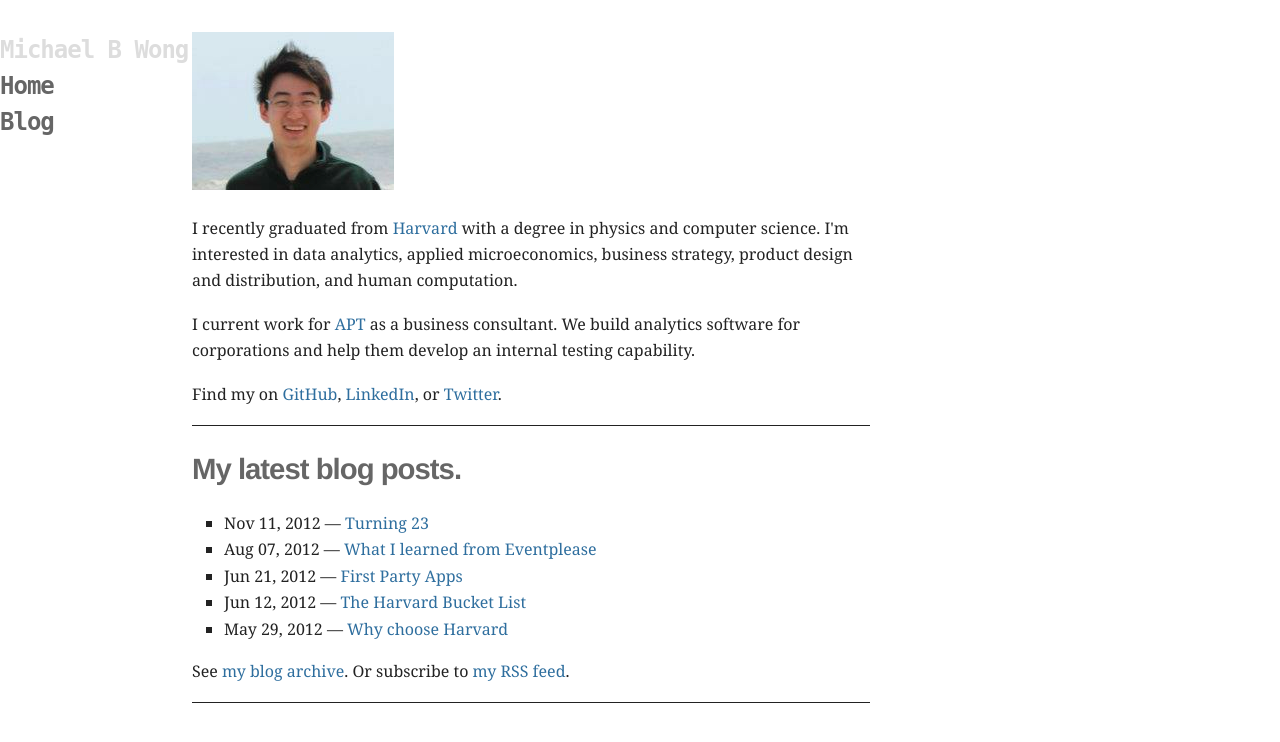
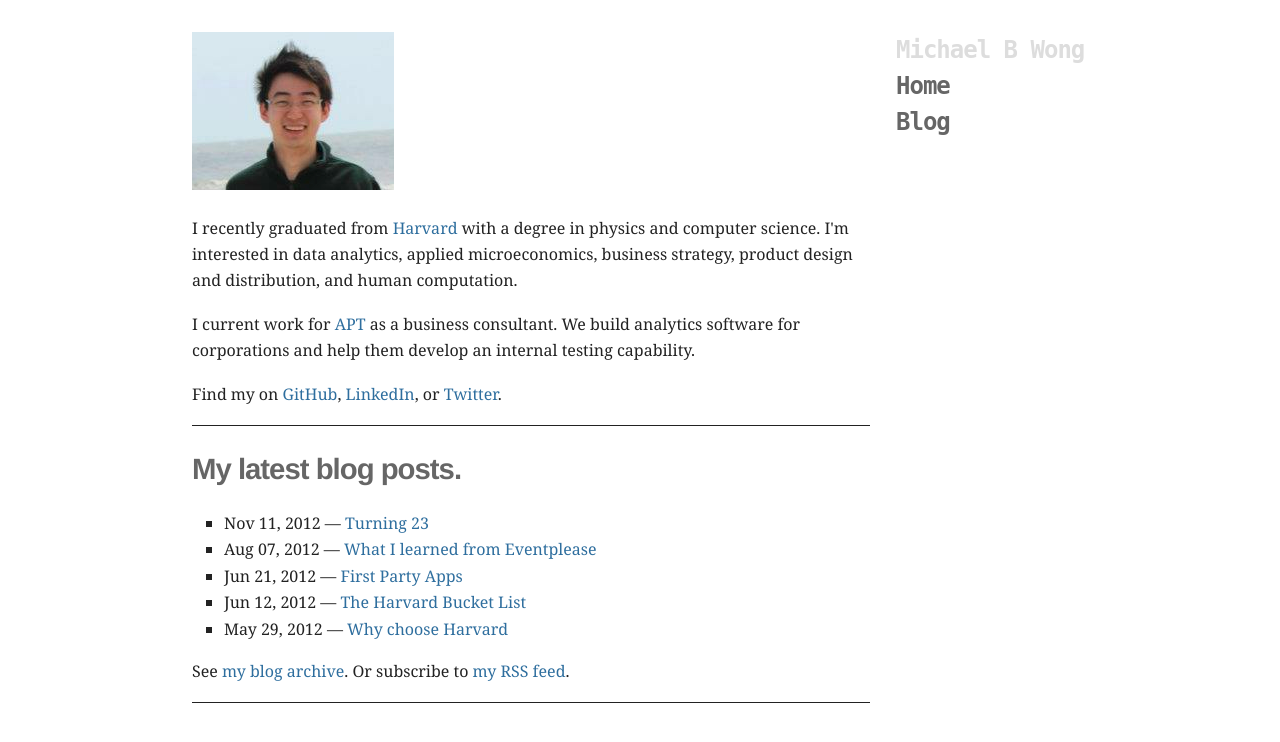
Before and after one commit to mbwong/mbwong.github.com, a Jekyll site: the page built from index.html, in a window 1280 px wide. Shown: the top 742 px of the page. Built offline with Jekyll 4.4.1, drawn with Linux system fonts in a browser that asks for light colours.

Commit message:
Update css/screen.css

```diff
--- a/css/screen.css
+++ b/css/screen.css
@@ -88,7 +88,6 @@ header {
   padding-right: 10%;
   float: right;
   width: 20%;
-  position: fixed;
 }
 
 header h1 {
@@ -147,7 +146,10 @@ header h1 {
   margin-top: 24pt;
 }
 
-#title { color: #DDD; }
+#title {
+  color: #DDD;
+  position: fixed;
+}
 
 #title a {
   color: #666;
```
